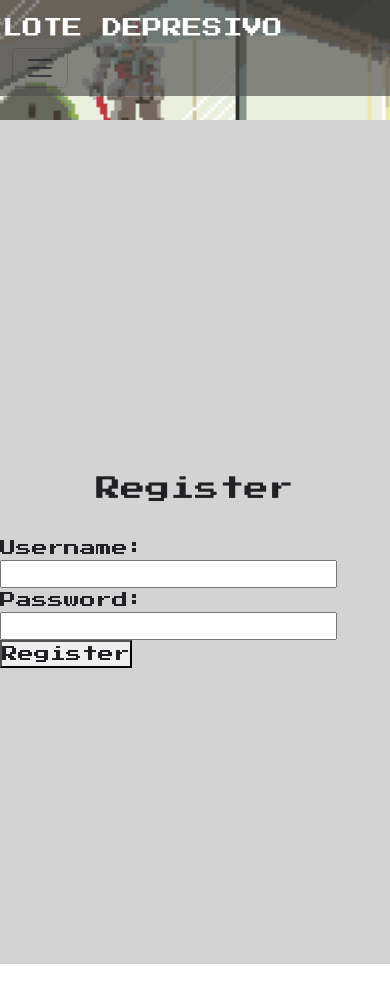
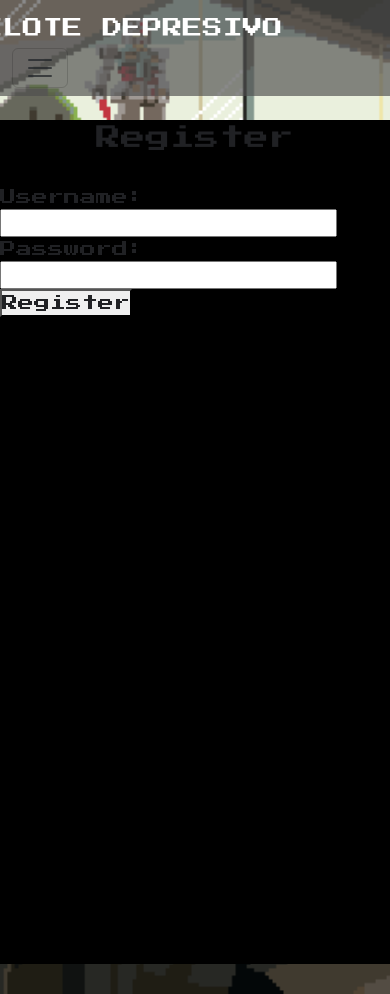
Before and after one commit to blackgonzo/elote-depresivo, a React (Vite) app: page /register in a window 390 px wide. Before the commit the page ends 964 px from the top, so only its background shows below. Built offline with nearby package versions, Linux system fonts and the light colour scheme.

Commit message:
shfiasfsh

```diff
--- a/package.json
+++ b/package.json
@@ -32,6 +32,6 @@
     "eslint-plugin-react-hooks": "^5.1.0-rc.0",
     "eslint-plugin-react-refresh": "^0.4.9",
     "globals": "^15.9.0",
-    "vite": "^5.4.1"
+    "vite": "^5.4.5"
   }
 }
--- a/src/components/ContactForm.jsx
+++ b/src/components/ContactForm.jsx
@@ -2,7 +2,6 @@ import Form from "react-bootstrap/Form";
 
 function ContactForm() {
   return (
-    <div style={{ border: '5px solid #ffffff' }}>
       <Form>
         <Form.Group className="mb-3" controlId="exampleForm.ControlInput1">
           <Form.Label>ingrese el correo</Form.Label>
@@ -13,7 +12,6 @@ function ContactForm() {
           <Form.Control as="textarea" rows={3} />
         </Form.Group>
       </Form>
-    </div>
   );
 }
 
--- a/src/components/MapDiv.jsx
+++ b/src/components/MapDiv.jsx
@@ -10,12 +10,10 @@ const MapDiv = () => {
   const zoom = 15; // Ajusta el nivel de zoom
 
   return (
-    <div style={{ border: '5px solid #ffffff' }}>
-      <h2 style={{ color: "white" }}>Ubicacion</h2>
     <MapContainer
       center={position}
       zoom={zoom}
-        style={{ height: "200px", width: "70%" }}
+      style={{ border: 'solid 2px #ffffff', padding: '5px', height: "100%", width: "30%" }}
     >
       <TileLayer
         url="https://{s}.tile.openstreetmap.org/{z}/{x}/{y}.png"
@@ -23,7 +21,6 @@ const MapDiv = () => {
       />
       <Marker position={position}></Marker>
     </MapContainer>
-    </div>
   );
 };
 
--- a/src/pages/Informacion.css
+++ b/src/pages/Informacion.css
@@ -1,30 +1,61 @@
-*{
-   margin: 0;
-   padding: 0;
+* {
+  margin: 0;
+  padding: 0;
 
 }
+
 .cuerpo {
-  background-color: rgba(0, 0, 0, 0.759);
+  background-color: rgb(0, 0, 0);
   height: 100vh;
-  justify-items: center;
-  justify-content: center;
   align-items: center;
   flex-direction: column;
   display: flex;
-  padding-top: 15%;
+margin-bottom: 30px;
 }
+.info_negocio{
+  margin: 3%;
+}
+.cuerpito {
+  background-color: black;
+  border: solid 2px #ffffff;
+  width: 94%;
+  height:300px;
+  flex-direction: row;
+  justify-content: space-between;
+  display: flex;
+  padding: 5px;
+
+}
+.form{
+  background-color: black;
+  border: solid 2px #ffffff;
+  padding: 5px;
+
+}
+
 .titulo_info {
   color: rgb(255, 255, 255);
 }
+
 .parrafo_info {
   color: rgb(255, 255, 255);
   width: 100%;
   height: 200px;
-  border: solid 5px #ffffff;
+  border: solid 2px #ffffff;
 }
 
-@media (max-width: 1240px) {
-    .cuerpo{
-      background-color: lightgray;
-    }
+@media (max-width: 680px) {
+  .cuerpo {
+    background-color: rgb(0, 0, 0);
+    height: 100vh;
+    align-items: center;
+    flex-direction: column;
+    display: flex;
+    padding-top: 3px;
+  }
+
+  .cuerpito {
+    width: 100%;
+    height: 400px;
+  }
 }
--- a/src/pages/Informacion.jsx
+++ b/src/pages/Informacion.jsx
@@ -12,6 +12,7 @@ const Informacion = () => {
       <div className="cuerpo">
         <div className="info_negocio">
         <h1 className="titulo_info">BIENVENIDOS</h1>
+
         <p className="parrafo_info">
           esta pagina se dedica a ofrecer servicios de diseño dentro de los
           cuales estan animaciones, renderizados, logos vectoriales entre otros.
@@ -19,10 +20,18 @@ const Informacion = () => {
           se manejan diferentes tipos de arte ademas tambien se da servicio de
           sprites, uvMaps, efectos, y efectos de sonido c:.
         </p>
+
         </div>
-        <div className="cuerpito"><MapDiv /></div>
-        <div className="form_contacto"><ContactForm/></div>
-      </div>
+
+
+
+
+
+        <div className="cuerpito">
+          <MapDiv />
+        <div className="form"><ContactForm/></div>
+        </div>
+        </div>
     </>
   );
 };
```
Also changed, not shown: 1 other file (tests, documents, lock files or other folders). Lines whose indentation alone changed are shown as unchanged.
